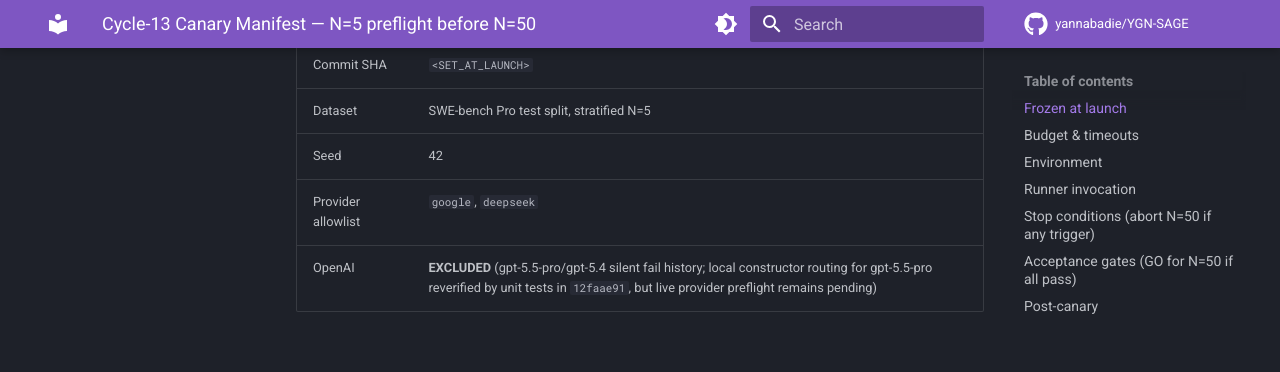
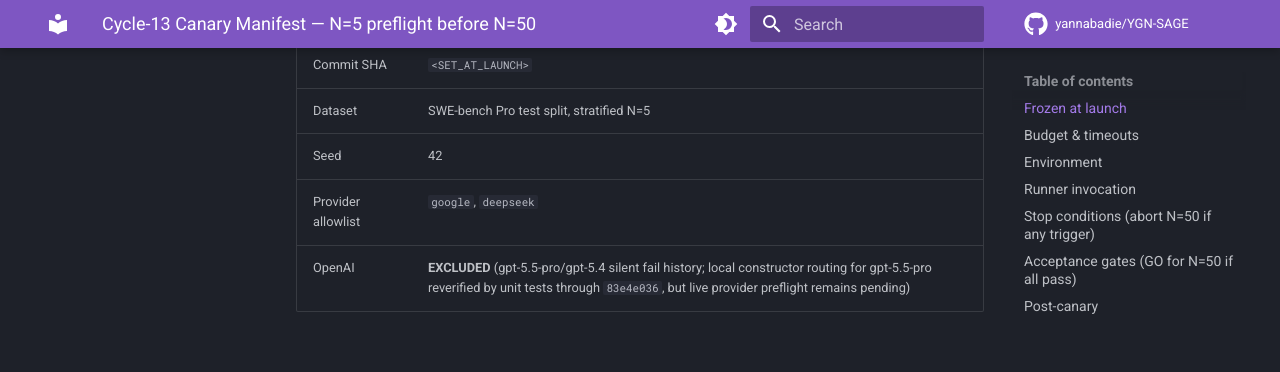
Before and after one commit to yannabadie/YGN-SAGE, an MkDocs documentation site: the page built from docs/benchmarks/cycle-13-canary-manifest.md, in a window 1280 px wide and 900 px high, scrolled down 389 px. Shown: the top 372 px of the window. Built offline with MkDocs 1.6.1 and Material for MkDocs 9.7.7, drawn with Linux system fonts in a browser that asks for light colours; comment, search, counter and statistics services are not loaded.

Commit message:
docs(bench): refresh openai routing evidence commit

```diff
--- a/docs/benchmarks/cycle-13-canary-manifest.md
+++ b/docs/benchmarks/cycle-13-canary-manifest.md
@@ -10,7 +10,7 @@
 | Dataset | SWE-bench Pro test split, stratified N=5 |
 | Seed | 42 |
 | Provider allowlist | `google`, `deepseek` |
-| OpenAI | **EXCLUDED** (gpt-5.5-pro/gpt-5.4 silent fail history; local constructor routing for gpt-5.5-pro reverified by unit tests in `12faae91`, but live provider preflight remains pending) |
+| OpenAI | **EXCLUDED** (gpt-5.5-pro/gpt-5.4 silent fail history; local constructor routing for gpt-5.5-pro reverified by unit tests through `83e4e036`, but live provider preflight remains pending) |
 
 ## Budget & timeouts
 
```
